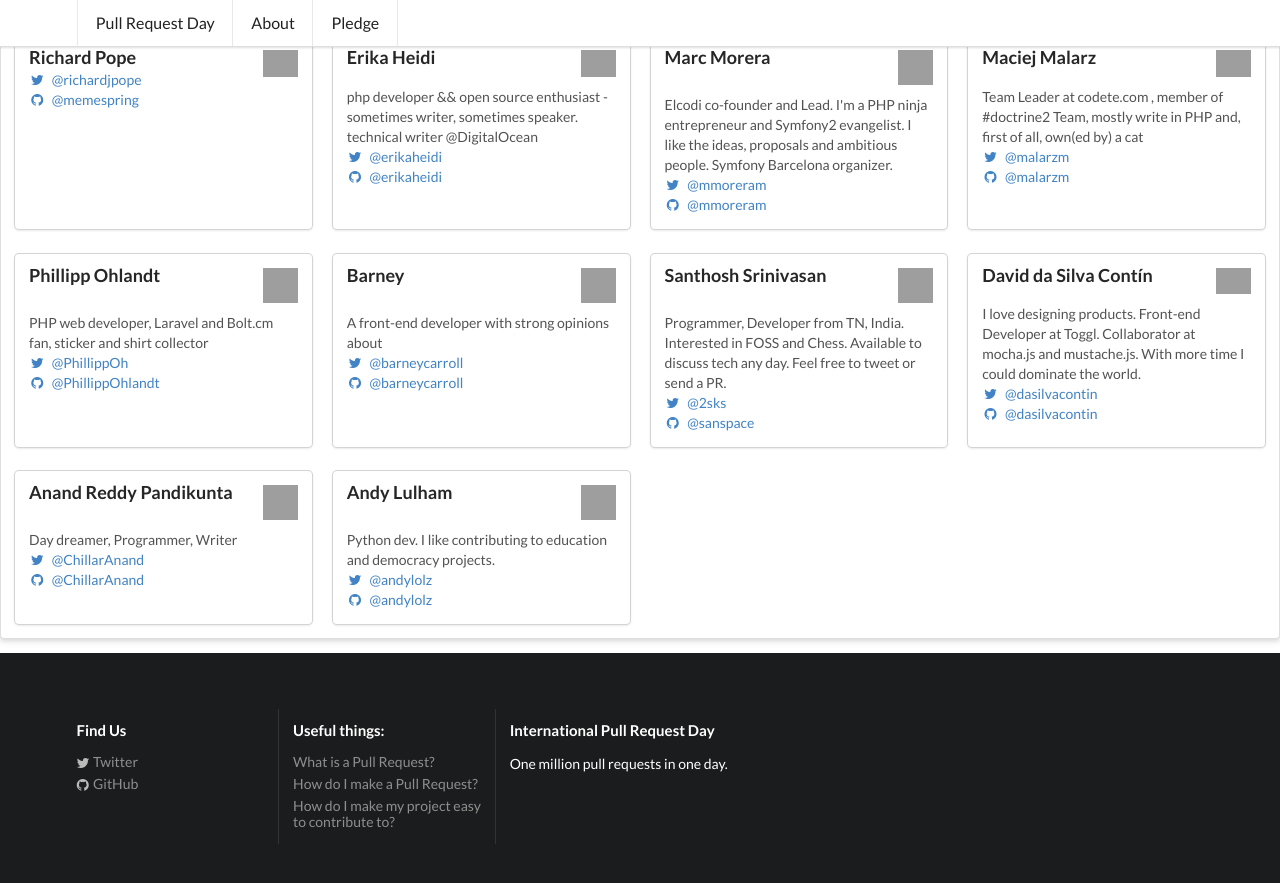
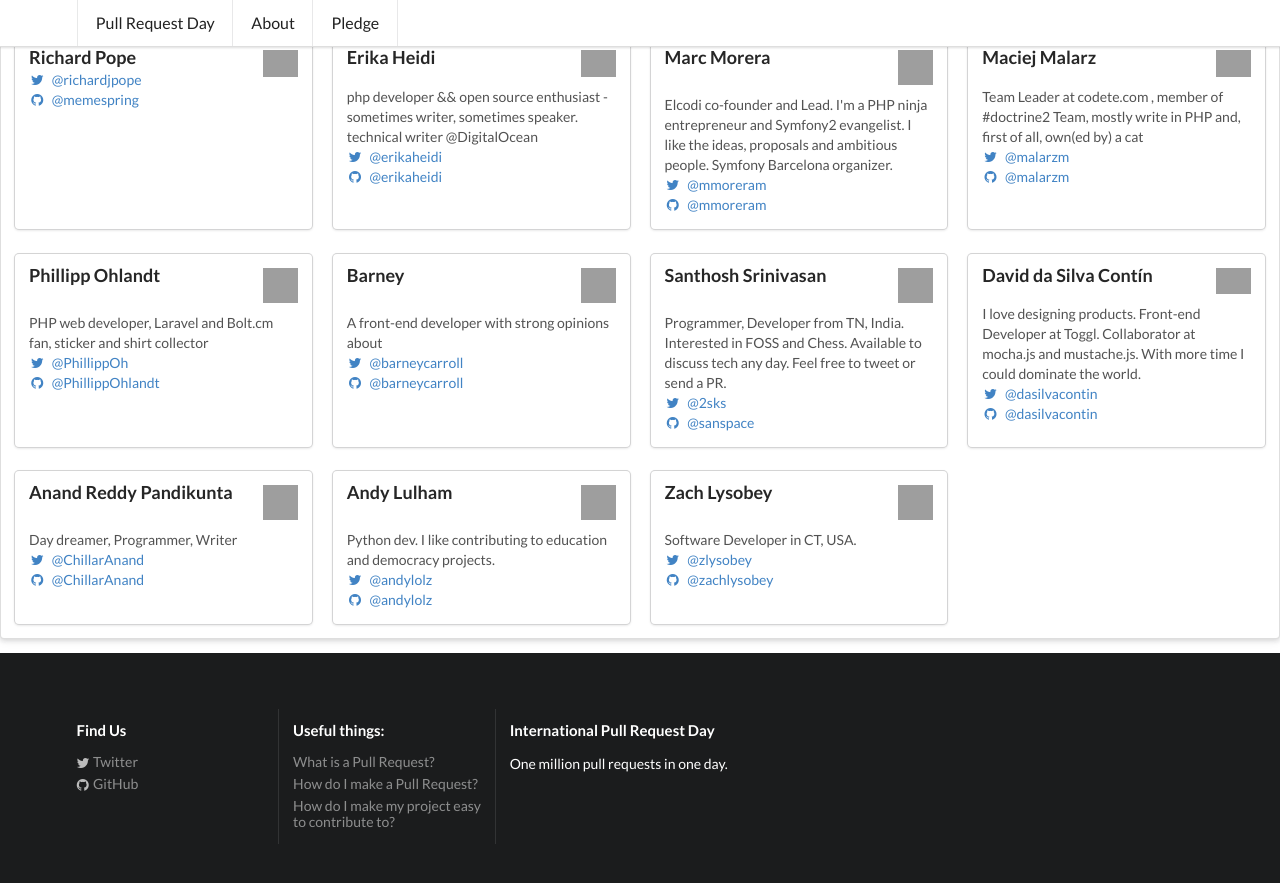
Before and after one commit to pullrequestday/pullrequestday, a Jekyll site: the page built from pledge/index.html, in a window 1280 px wide and 900 px high, scrolled down 2332 px. Shown: the top 883 px of the window. Built offline with Jekyll 4.4.1, drawn with Linux system fonts in a browser that asks for light colours; grey boxes are pictures that could not be loaded.

Commit message:
Add myself to pledge list

```diff
--- a/pledge/index.html
+++ b/pledge/index.html
@@ -560,6 +560,34 @@
       </div> <!-- End of content -->
     </div> <!-- End of card -->
 
+    <div class="ui card">
+      <div class="content">
+        <img class="right floated mini ui image"
+                src="https://avatars3.githubusercontent.com/u/1310403">
+        <div class="header">
+          Zach Lysobey
+        </div>
+        <div class="description">
+          Software Developer in CT, USA.
+        </div>
+        <div class="extra content">
+          <p>
+            <a target="_blank"
+                  href="http://twitter.com/zlysobey">
+              <i class="twitter icon"></i>
+              @zlysobey
+            </a>
+            <br />
+            <a target="_blank"
+                  href="http://github.com/zachlysobey">
+              <i class="github icon"></i>
+              @zachlysobey
+            </a>
+          </p>
+        </div>
+      </div> <!-- End of content -->
+    </div> <!-- End of card -->
+
 
     <!-- ATTENTION PLEDGE MAKERS:  -->
     <!-- INSERT YOUR PLEDGE IMMEDIATELY ABOVE THIS COMMENT -->
```
